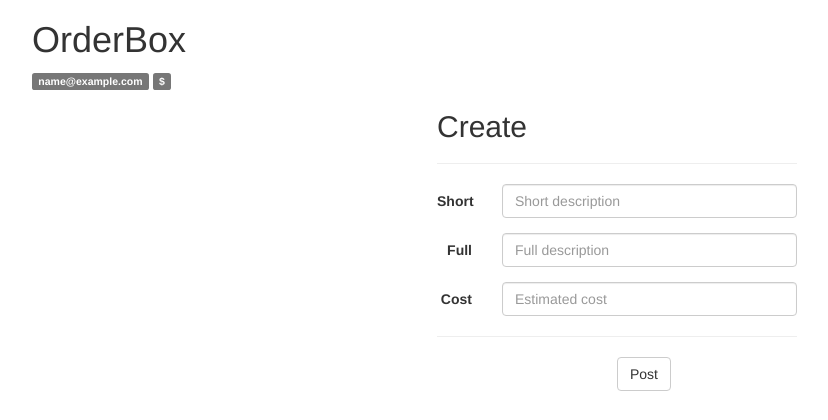
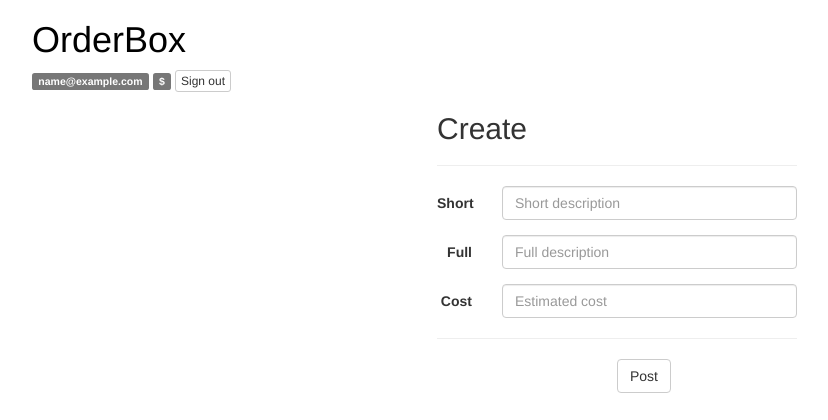
Before and after one commit to alexeykudinkin/orderbox, a PHP site: page /create.php in a window 1280 px wide. Shown: the top 420 px of the page, without its empty margins (23-851 px from the left). Run offline with PHP 8.4, Linux system fonts and the light colour scheme; the visitor is signed in with stand-in values (Sample User, id 1); data that the repository does not hold is empty.

Commit message:
(VW): Cosmetics

```diff
--- a/headerX.php
+++ b/headerX.php
@@ -1,6 +1,8 @@
 
 <div class="row">
-  <h1>OrderBox</h1>
+  <a href="orders.php" style="text-decoration: none; color: #000000">
+    <h1>OrderBox</h1>
+  </a>
 
   <?php
     $id   = $_SESSION['user'];
@@ -12,4 +14,6 @@
   <h2 class="label label-default"><?php echo htmlspecialchars($user['email']) ?></h2>
   <h2 class="label label-default"><?php echo $user['balance'] ?> $</h2>
 
+  <button class="btn btn-xs btn-default" onclick="location='logout.php'">Sign out</button>
+
 </div>
```
